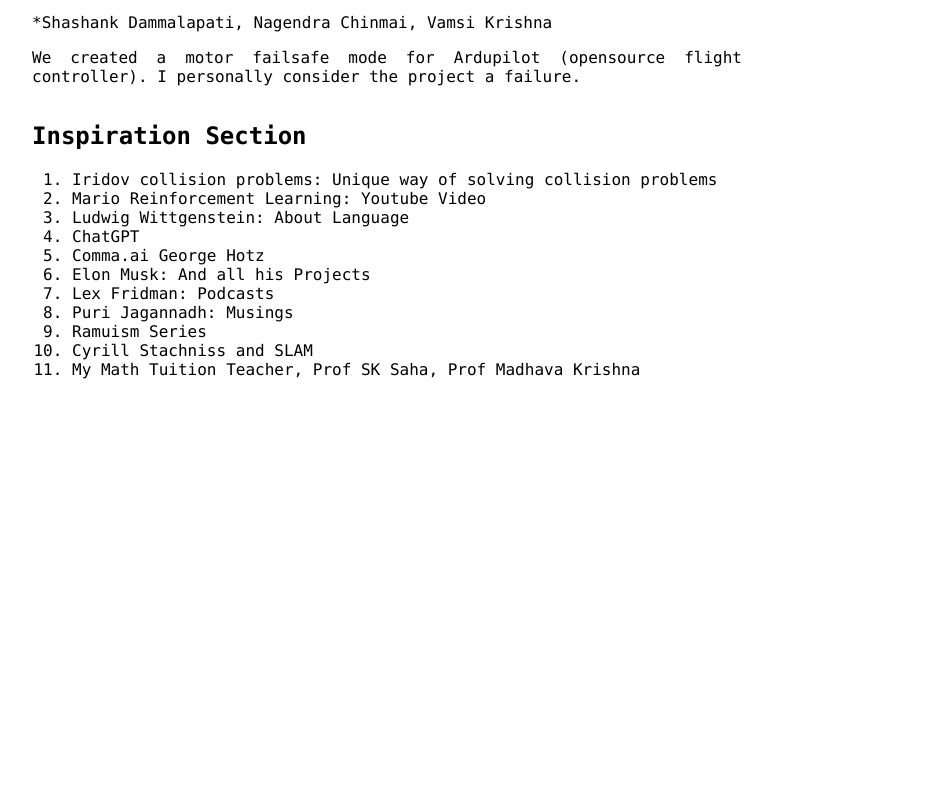
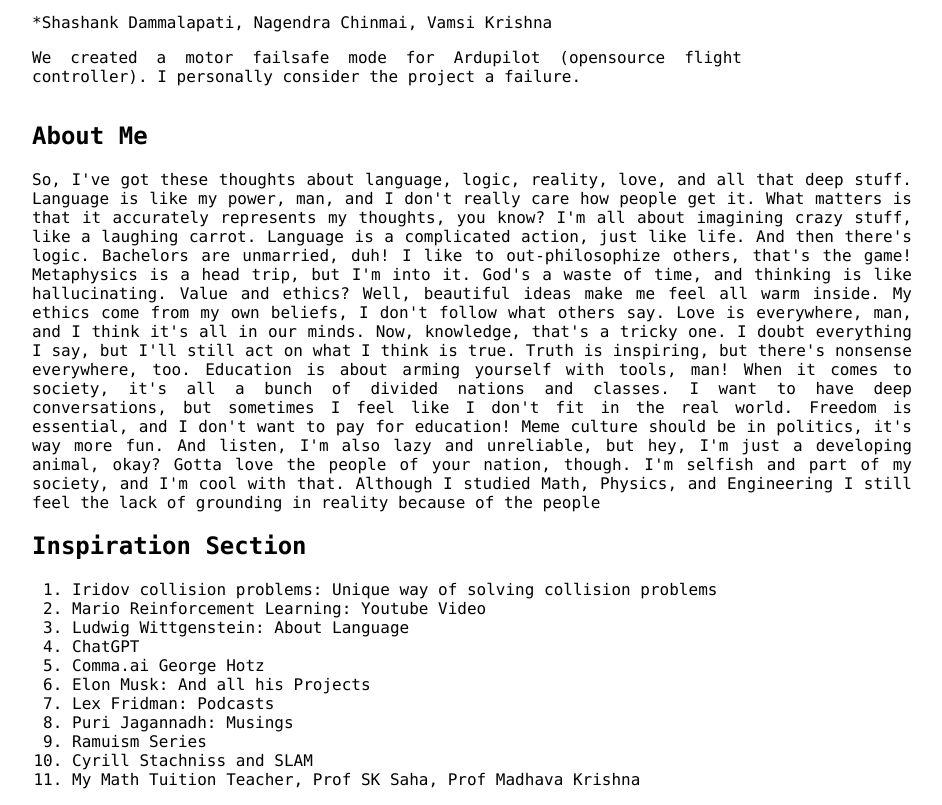
Before and after one commit to shashankyld/shashankyld.github.io, a plain HTML site: page index.html in a window 1280 px wide. Shown: the part 3066-3871 px from the top of the page, without its empty margins (168-1110 px from the left). Before the commit the page ends 3461 px from the top, so only its background shows below. Drawn offline with Linux system fonts and the light colour scheme.

Commit message:
Update index.html

```diff
--- a/index.html
+++ b/index.html
@@ -221,7 +221,7 @@
 
         <!-- TWEETS SECTION  -->
 
-        <!-- <section id="tweets">
+<!--         <section id="tweets">
             <h2>Tweets</h2>
             <div class="tweet">
               <img src="https://placehold.it/50x50" alt="Twitter profile picture">
@@ -237,7 +237,26 @@
                 <p class="tweet-date">April 3, 2023</p>
               </div>
             </div>
-          </section> -->
+          </section>
+ -->
+             <section id="About Me">
+            <h2>About Me</h2>
+            <div class="About Me">
+
+                <p class="text">So, I've got these thoughts about language, logic, reality, love, and all that deep stuff. Language is like my power, man, and I don't really care how people get it. What matters is that it accurately represents my thoughts, you know? I'm all about imagining crazy stuff, like a laughing carrot. Language is a complicated action, just like life.
+
+And then there's logic. Bachelors are unmarried, duh! I like to out-philosophize others, that's the game! Metaphysics is a head trip, but I'm into it. God's a waste of time, and thinking is like hallucinating.
+
+Value and ethics? Well, beautiful ideas make me feel all warm inside. My ethics come from my own beliefs, I don't follow what others say. Love is everywhere, man, and I think it's all in our minds.
+
+Now, knowledge, that's a tricky one. I doubt everything I say, but I'll still act on what I think is true. Truth is inspiring, but there's nonsense everywhere, too. Education is about arming yourself with tools, man!
+
+When it comes to society, it's all a bunch of divided nations and classes. I want to have deep conversations, but sometimes I feel like I don't fit in the real world. Freedom is essential, and I don't want to pay for education! Meme culture should be in politics, it's way more fun.
+
+And listen, I'm also lazy and unreliable, but hey, I'm just a developing animal, okay? Gotta love the people of your nation, though. I'm selfish and part of my society, and I'm cool with that. Although I studied Math, Physics, and Engineering I still feel the lack of grounding in reality because of the people</p>
+
+              </div>
+          </section>
 
         <!-- PROJECTS SECTION -->
 
```
